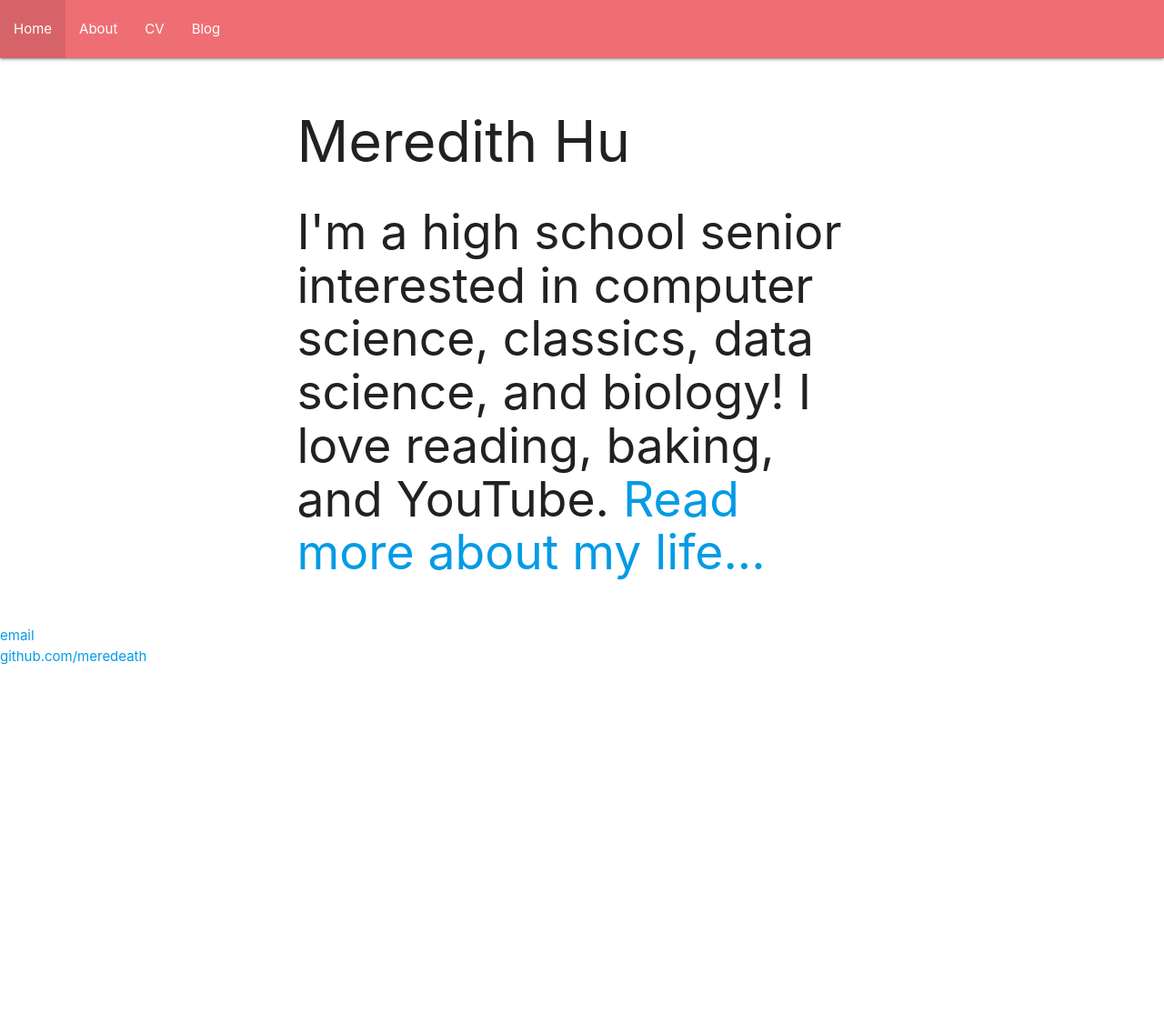
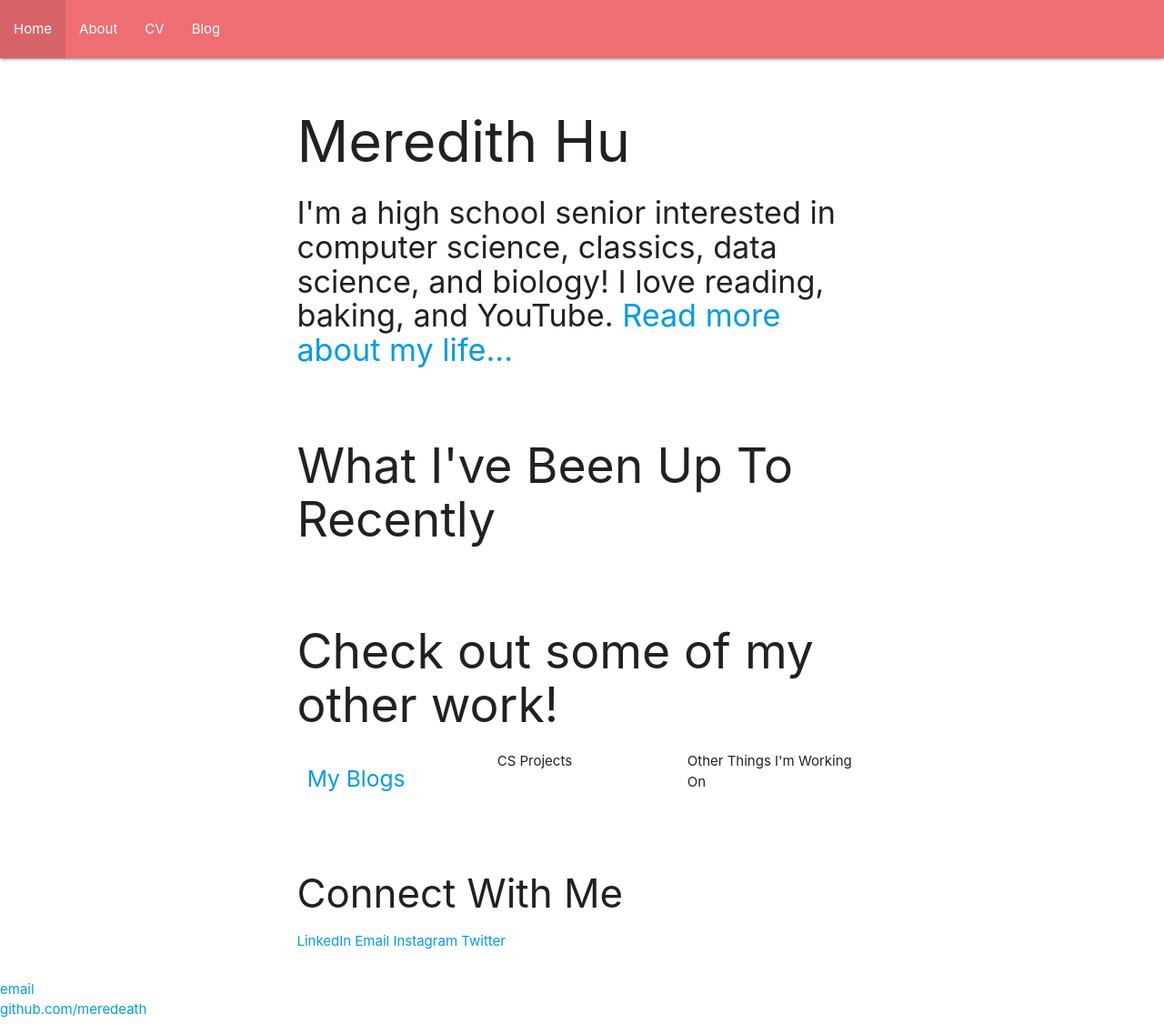
Before and after one commit to meredithmhu/meredithmhu.github.io, a Jekyll site: the page built from index.html, in a window 1280 px wide. Shown: the whole page at 91% size. Built offline with Jekyll 4.4.1, drawn with Linux system fonts in a browser that asks for light colours; before the commit the page ends 900 px from its top, so only the background shows below that.

Commit message:
Update index.html
added a bunch of stuff to the website homepage!

```diff
--- a/index.html
+++ b/index.html
@@ -5,11 +5,38 @@ content: hello
 ---
 <div class = "container">
 	<div class = "section">
+		<c><h1>Meredith Hu</h1>
+		<h4> I'm a high school senior interested in computer science, classics, data science, and biology! I love reading, baking, and YouTube. <a href="/about">Read more about my life...</a></h4>
+		</c>
+	</div>
 
-  		<h1>Meredith Hu</h1>
+	<div class = "section">
+		<c>
+		<h2>What I've Been Up To Recently</h2>
+		<a href = "https://medium.com/codevoyage/my-introduction-to-css-frameworks-9abf5b2ee054"></a>
+		</c>
+	</div>
 
+	<div class = "section">
+		<c><h2>Check out some of my other work!</h2></c>
+		<div class="row">
+      			<div class="col s4">
+				<a href="/Blog"><h5>My Blogs</h5></a>
+      			</div>
+      			<div class="col s4">
+        			CS Projects
+      			</div>
+      			<div class="col s4">
+        			Other Things I'm Working On
+      			</div>
+    		</div>
+	</div>
 
-		<h2> I'm a high school senior interested in computer science, classics, data science, and biology! I love reading, baking, and YouTube. <a href="/about">Read more about my life...</a></h2>
-
+	<div class = "section">
+		<c><h3>Connect With Me</h3><c>
+			<c><a href = "https://www.linkedin.com/in/meredithhu/">LinkedIn</a></c>
+			<c><a href = "https://www.linkedin.com/in/meredithhu/">Email</a></c>
+			<c><a href = "https://www.instagram.com/meredithmhu/">Instagram</a></c>
+			<c><a href = "https://twitter.com/meredithmhu">Twitter</a></c>
 	</div>
 </div>
```
